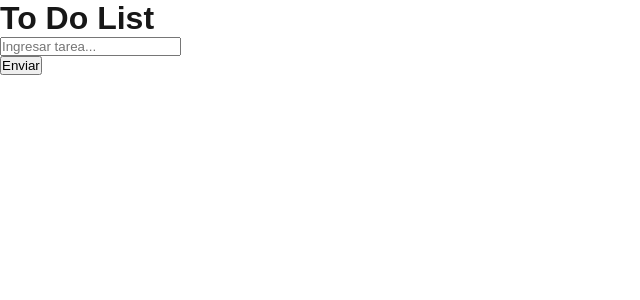
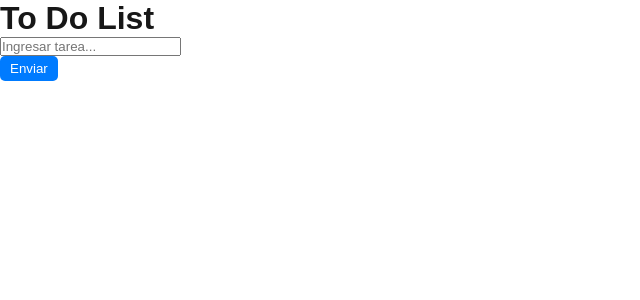
Before and after one commit to well1791/next-todo-app, a Next.js app: page / in a window 1280 px wide. Shown: the top 300 px of the page, without its empty margins (0-640 px from the left). Built offline with nearby package versions, Linux system fonts and the light colour scheme.

Commit message:
add-styles-btn

```diff
--- a/src/app/page.tsx
+++ b/src/app/page.tsx
@@ -2,6 +2,7 @@
 
 import Image from "next/image";
 import styles from "./page.module.css";
+import btn from "~/ui/BtnAdd/btn.module.css"
 import InputText from "~/ui/InputText";
 import BtnAdd from "~/ui/BtnAdd";
 
@@ -16,7 +17,7 @@ export default function Home() {
         }}/>
       </div>
       <div>
-        <BtnAdd className="btn-class">Enviar</BtnAdd>
+        <BtnAdd className={btn['btn-class']}>Enviar</BtnAdd>
       </div>
     </div>
   );
--- /dev/null
+++ b/src/ui/BtnAdd/btn.module.css
@@ -0,0 +1,7 @@
+.btn-class {
+    background-color: #007BFF ;
+    color: white;
+    border: none;
+    border-radius: 5px;
+    padding: 5px 10px;
+}
```
Also changed, not shown: src/ui/InputText/input.module.css (added).
